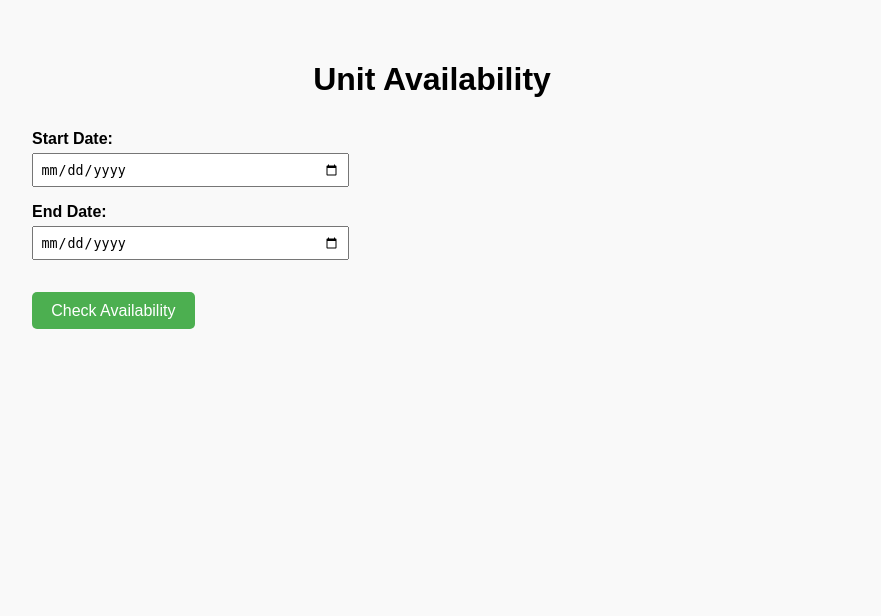
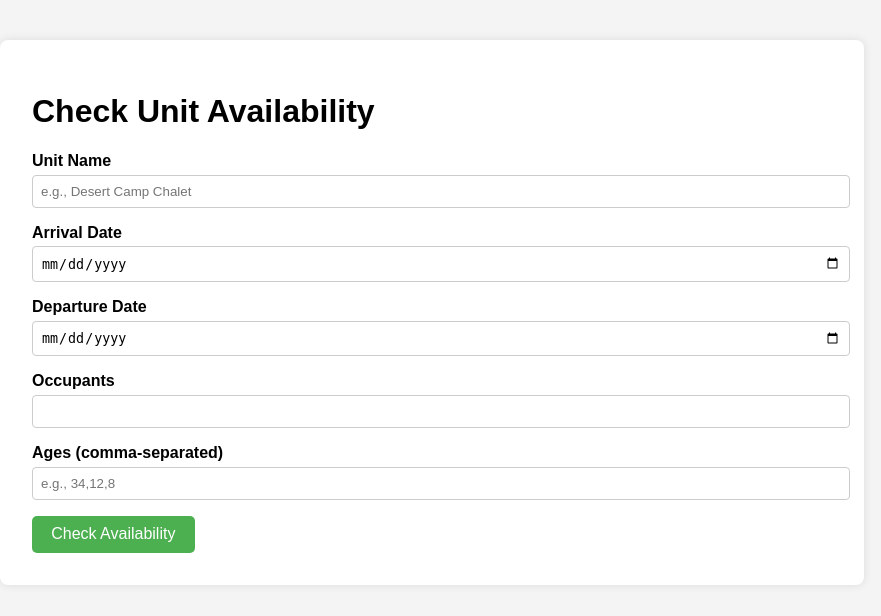
Before and after one commit to kenshima4/ubiquitous-spork, a PHP site: page /person/source/frontend/frontend.php in a window 1280 px wide. Shown: the top 616 px of the page, without its empty margins (208-1089 px from the left). Run offline with PHP 8.4, Linux system fonts and the light colour scheme.

Commit message:
finished calling the backend and passing to frontend

```diff
--- a/source/frontend/frontend.php
+++ b/source/frontend/frontend.php
@@ -1,82 +1,83 @@
 <!DOCTYPE html>
 <html lang="en">
 <head>
-  <meta charset="UTF-8">
-  <title>Unit Availability</title>
+  <meta charset="UTF-8" />
+  <title>Check Unit Availability</title>
   <style>
     body {
       font-family: Arial, sans-serif;
       padding: 2rem;
-      background-color: #f9f9f9;
+      background-color: #f4f4f4;
     }
-
-    h1 {
-      text-align: center;
-      margin-bottom: 2rem;
+    .container {
+      max-width: 800px;
+      margin: 0 auto;
+      background: white;
+      padding: 2rem;
+      border-radius: 8px;
+      box-shadow: 0 0 10px rgba(0,0,0,0.1);
     }
-
     .form-group {
       margin-bottom: 1rem;
     }
-
     label {
+      font-weight: bold;
       display: block;
       margin-bottom: 0.3rem;
-      font-weight: bold;
     }
-
-    input[type="date"] {
-      padding: 0.4rem;
+    input, textarea {
       width: 100%;
-      max-width: 300px;
+      padding: 0.5rem;
+      border: 1px solid #ccc;
+      border-radius: 4px;
     }
-
     button {
       padding: 0.6rem 1.2rem;
       font-size: 1rem;
-      margin-top: 1rem;
       cursor: pointer;
       background-color: #4CAF50;
       color: white;
       border: none;
       border-radius: 5px;
     }
-
     table {
       width: 100%;
       border-collapse: collapse;
       margin-top: 2rem;
-      background: white;
     }
-
     th, td {
       padding: 0.8rem;
-      text-align: left;
-      border-bottom: 1px solid #ccc;
+      border: 1px solid #ccc;
     }
-
     th {
       background-color: #eee;
-    }
-
-    .container {
-      max-width: 800px;
-      margin: 0 auto;
     }
   </style>
 </head>
 <body>
   <div class="container">
-    <h1>Unit Availability</h1>
+    <h1>Check Unit Availability</h1>
     <div class="form-group">
-      <label for="startDate">Start Date:</label>
-      <input type="date" id="startDate">
+      <label for="unitName">Unit Name</label>
+      <input type="text" id="unitName" placeholder="e.g., Desert Camp Chalet" required />
     </div>
     <div class="form-group">
-      <label for="endDate">End Date:</label>
-      <input type="date" id="endDate">
+      <label for="arrival">Arrival Date</label>
+      <input type="date" id="arrival" required />
     </div>
-    <button onclick="fetchAvailability()">Check Availability</button>
+    <div class="form-group">
+      <label for="departure">Departure Date</label>
+      <input type="date" id="departure" required />
+    </div>
+    <div class="form-group">
+      <label for="occupants">Occupants</label>
+      <input type="number" id="occupants" min="1" required />
+    </div>
+    <div class="form-group">
+      <label for="ages">Ages (comma-separated)</label>
+      <input type="text" id="ages" placeholder="e.g., 34,12,8" required />
+    </div>
+    <button onclick="submitBooking()">Check Availability</button>
 
     <table id="resultsTable" style="display: none;">
       <thead>
@@ -87,47 +88,62 @@
           <th>Availability</th>
         </tr>
       </thead>
-      <tbody id="resultsBody">
-      </tbody>
+      <tbody id="resultsBody"></tbody>
     </table>
   </div>
 
   <script>
-    async function fetchAvailability() {
-      const startDate = document.getElementById('startDate').value;
-      const endDate = document.getElementById('endDate').value;
+    async function submitBooking() {
+      const unitName = document.getElementById('unitName').value;
+      const arrival = document.getElementById('arrival').value;
+      const departure = document.getElementById('departure').value;
+      const occupants = parseInt(document.getElementById('occupants').value);
+      const ages = document.getElementById('ages').value
+        .split(',')
+        .map(age => parseInt(age.trim()))
+        .filter(age => !isNaN(age));
 
-      // if (!startDate || !endDate) {
-      //   alert('Please select both start and end dates.');
-      //   return;
-      // }
+      if (!unitName || !arrival || !departure || !occupants || ages.length === 0) {
+        alert('Please fill in all fields correctly.');
+        return;
+      }
+
+      const payload = {
+        "Unit Name": unitName,
+        "Arrival": arrival,
+        "Departure": departure,
+        "Occupants": occupants,
+        "Ages": ages
+      };
+
+      try {
 
         const response = await fetch('/php/booking', {
           method: 'POST',
-        headers: {
-          'Content-Type': 'application/json'
-        },
-        body: JSON.stringify({ start_date: startDate, end_date: endDate })
+          headers: { 'Content-Type': 'application/json' },
+          body: JSON.stringify(payload)
         });
 
         const data = await response.json();
 
         const table = document.getElementById('resultsTable');
         const tbody = document.getElementById('resultsBody');
-      tbody.innerHTML = ''; // Clear old results
+        tbody.innerHTML = '';
 
-      data.forEach(unit => {
+        // Assume response includes fields: unit_name, rate, availability
         const row = document.createElement('tr');
         row.innerHTML = `
-          <td>${unit.name}</td>
-          <td>${unit.rate}</td>
-          <td>${startDate} to ${endDate}</td>
-          <td>${unit.available ? 'Available' : 'Unavailable'}</td>
+          <td>${data.unit_name}</td>
+          <td>${data.rate}</td>
+          <td>${arrival} to ${departure}</td>
+          <td>${data.available ? 'Available' : 'Unavailable'}</td>
         `;
         tbody.appendChild(row);
-      });
-
         table.style.display = 'table';
+      } catch (error) {
+        console.error('Error:', error);
+        alert('Failed to fetch availability. Check backend or input.');
+      }
     }
   </script>
 </body>
--- a/source/php/index.php
+++ b/source/php/index.php
@@ -40,7 +40,7 @@ $requestMethod = $_SERVER["REQUEST_METHOD"];
 $unitTypeId = getenv("UNITTYPEID1");
 
 $unitTypeId = null;
-if ($_SERVER['REQUEST_METHOD'] === 'POST' && $uri === 'php/booking') {
+if ($_SERVER['REQUEST_METHOD'] === 'POST' && $uri === '/php/booking') {
     error_log($uri);
     // pass the request method and user ID to the PersonController and process the HTTP request:
     $controller = new BookingController($requestMethod, $unitTypeId);
```
Also changed, not shown: source/php/Controller/BookingController.php (+77 -55 lines), source/php/Gateway/BookingGateway.php (+21 -120 lines). Lines whose indentation alone changed are shown as unchanged.
